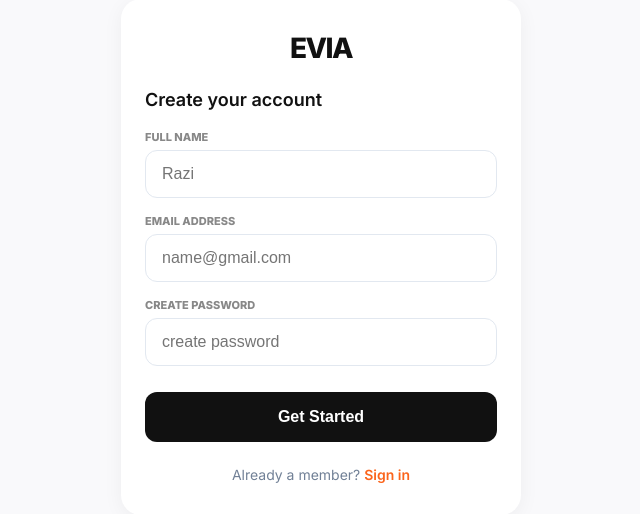
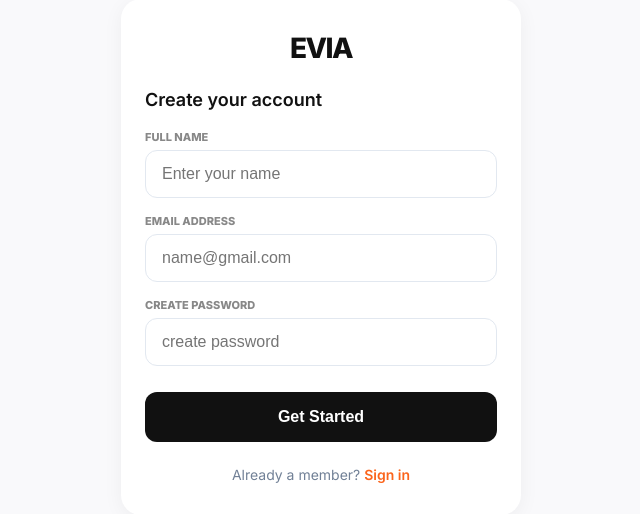
Before and after one commit to gmkarshad45-design/evia-shop, a Flask app: page /signup in a window 1280 px wide. Shown: the part 163-677 px from the top of the page, without its empty margins (319-959 px from the left). Run offline with Flask 3, Linux system fonts and the light colour scheme.

Commit message:
Update signup.html

```diff
--- a/templates/signup.html
+++ b/templates/signup.html
@@ -68,9 +68,10 @@
             border: 1.5px solid var(--border-color);
             border-radius: 12px;
             box-sizing: border-box;
-            font-size: 16px;
+            font-size: 16px; /* 16px prevents iOS auto-zoom on focus */
             transition: all 0.2s ease;
             background: #fff;
+            touch-action: manipulation;
         }
 
         input:focus {
@@ -89,6 +90,7 @@
             font-weight: 700;
             font-size: 16px;
             margin-top: 10px;
+            touch-action: manipulation; /* Removes 300ms tap delay */
         }
 
         .btn:active { transform: scale(0.98); opacity: 0.9; }
@@ -137,12 +139,18 @@
         <form method="POST">
             <div class="input-group">
                 <label>Full Name</label>
-                <input type="text" name="full_name" placeholder="Razi" required>
+                <input type="text" name="full_name" placeholder="Enter your name" required>
             </div>
 
             <div class="input-group">
                 <label>Email Address</label>
-                <input type="email" name="email" placeholder="name@gmail.com" required>
+                <input type="email"
+                       name="email"
+                       placeholder="name@gmail.com"
+                       required
+                       autocapitalize="none"
+                       autocorrect="off"
+                       spellcheck="false">
             </div>
 
             <div class="input-group">
```
